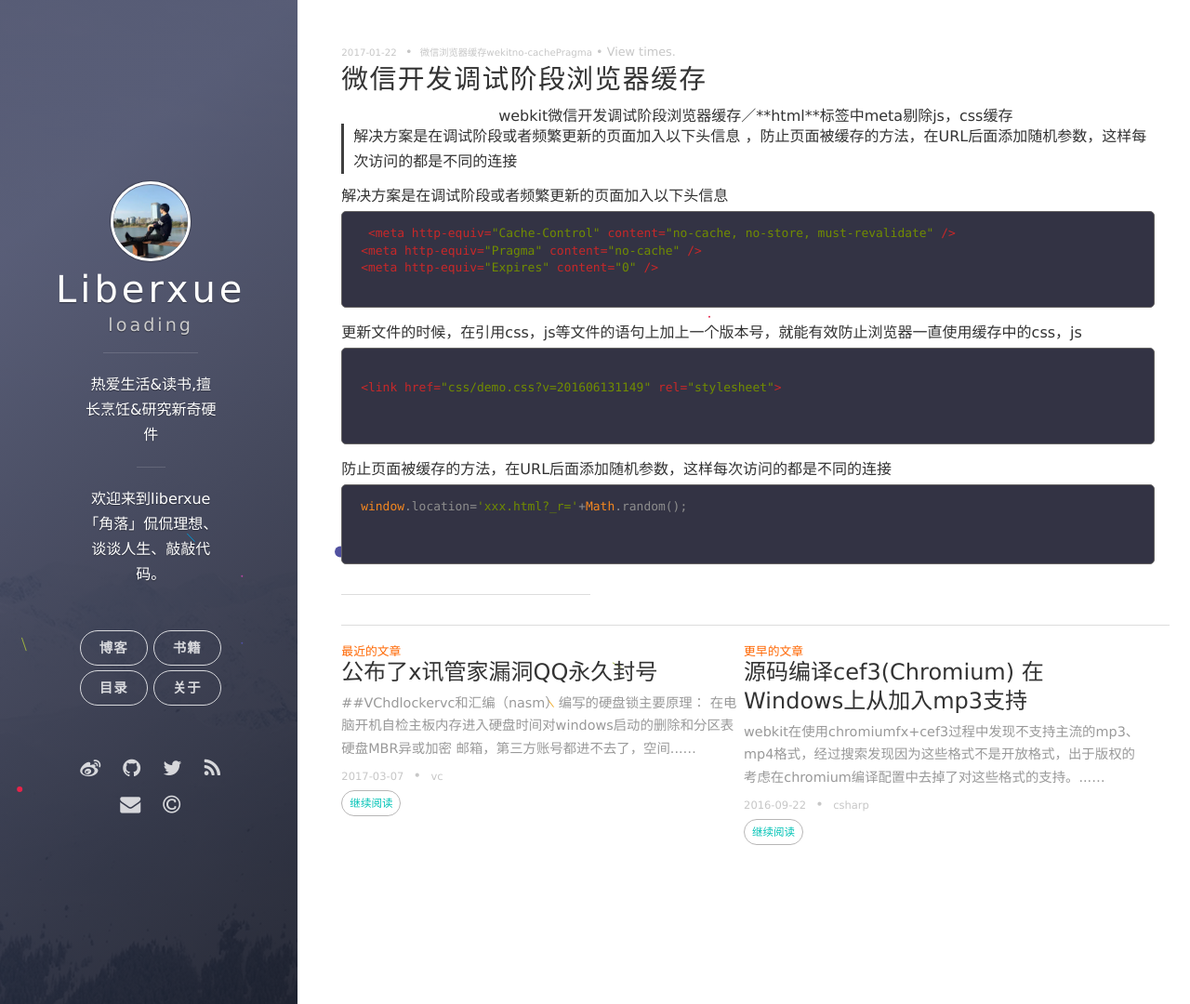
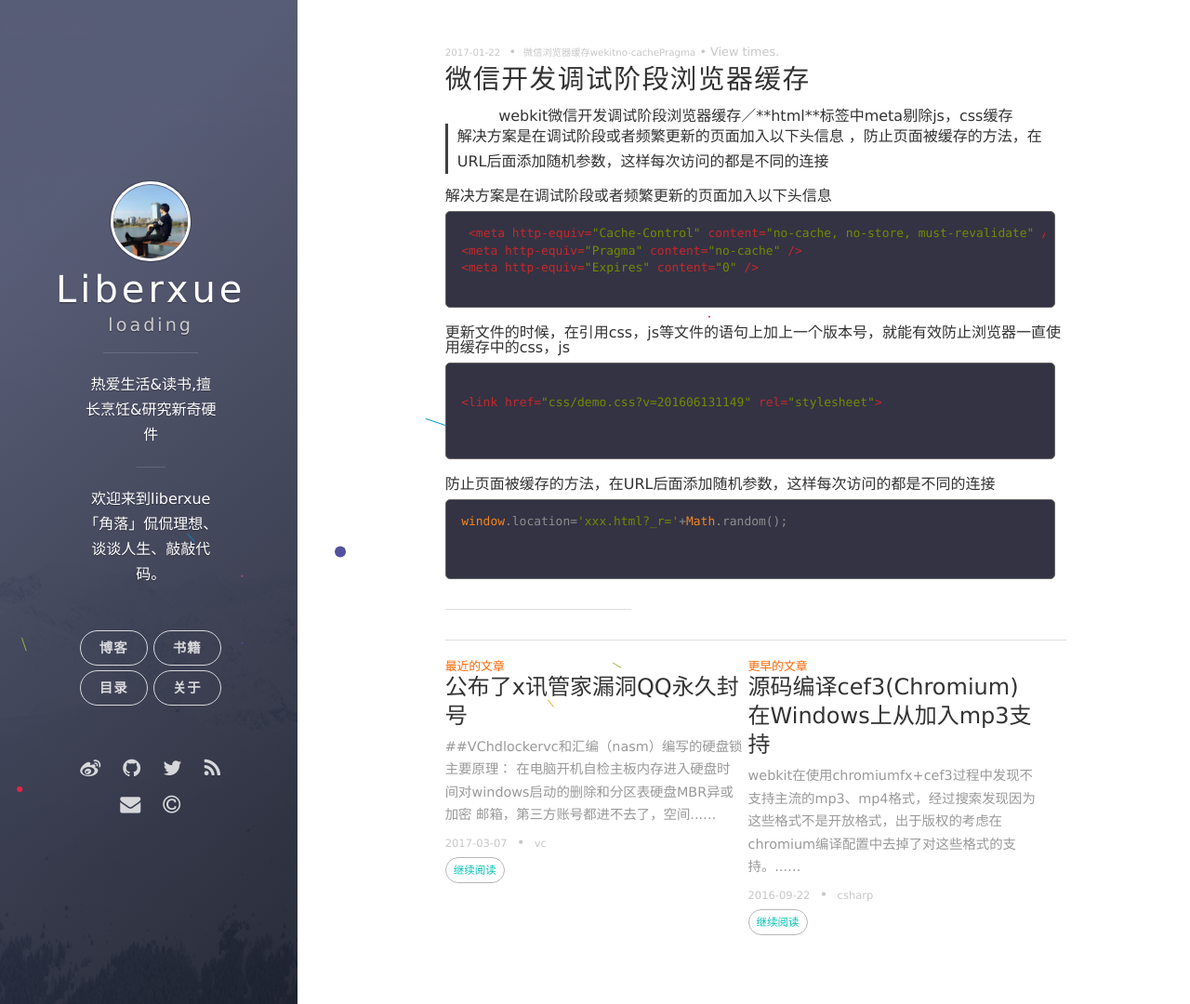
Before and after one commit to qyh214/liberxue.github.io, a Jekyll site: the page built from _posts/wechart/2017-01-22-wechart-codecaceh.md, in a window 1280 px wide and 1080 px high. Shown: the whole window at 93% size. Built offline with Jekyll 4.4.1, drawn with Linux system fonts in a browser that asks for light colours; nearby versions of some CDN libraries; comment, search, counter and statistics services are not loaded.

Commit message:
fix style

```diff
--- a/_sass/global.scss
+++ b/_sass/global.scss
@@ -293,7 +293,7 @@ position:relative;
 }
 
   .content-wrapper__inner {
-    margin: 0 10%;
+    margin: 0 20%;
     padding: 50px 0;
   }
 
```
